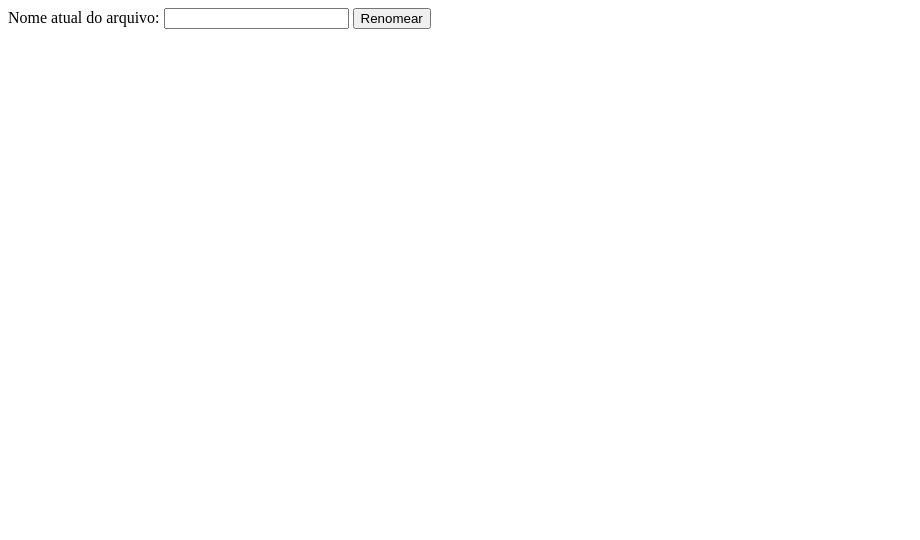
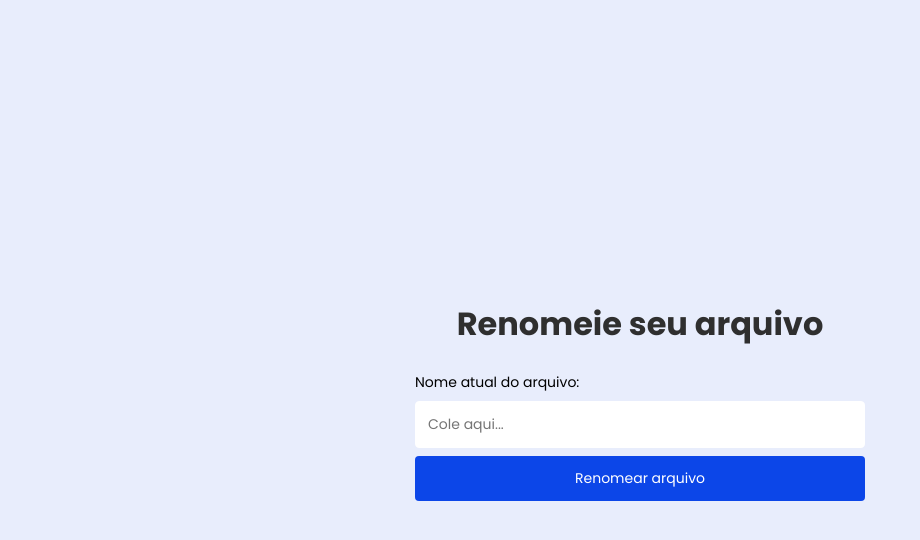
Before and after one commit to jhonedourado/file-renamer, a Flask app: page / in a window 1280 px wide. Shown: the top 540 px of the page, without its empty margins (0-920 px from the left). Run offline with Flask 3, Linux system fonts and the light colour scheme.

Commit message:
Update index.html

```diff
--- a/templates/index.html
+++ b/templates/index.html
@@ -4,12 +4,21 @@
   <meta charset="UTF-8">
   <meta name="viewport" content="width=device-width, initial-scale=1.0">
   <title>File Renamer</title>
+
+  <link rel="stylesheet" href="../static/main.css">
+  <link rel="stylesheet" href="../static/home.css">
+  <link rel="preconnect" href="https://fonts.googleapis.com">
+  <link rel="preconnect" href="https://fonts.gstatic.com" crossorigin>
+  <link href="https://fonts.googleapis.com/css2?family=Poppins:wght@300;400;500;600;700;800;900&display=swap" rel="stylesheet">
 </head>
 <body>
-  <form action="/newName" method="post" id="textForm">
-    <label for="fileName">Nome atual do arquivo:</label>
-    <input type="text" name="fileName">
-    <button type="submit">Renomear</button>
-  </form>
+  <main>
+    <h1>Renomeie seu arquivo</h1>
+    <form action="/newName" method="post" id="textForm">
+      <label for="fileName">Nome atual do arquivo:</label>
+      <input type="text" name="fileName" placeholder="Cole aqui...">
+      <button type="submit">Renomear arquivo</button>
+    </form>
+  </main>
 </body>
 </html>
```
